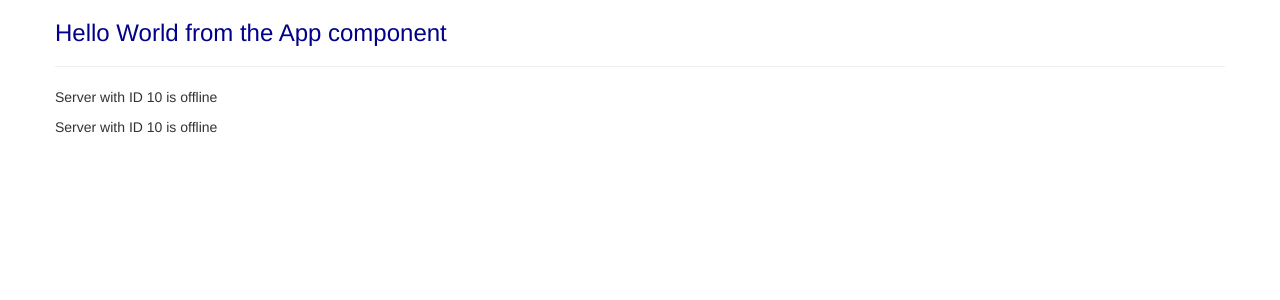
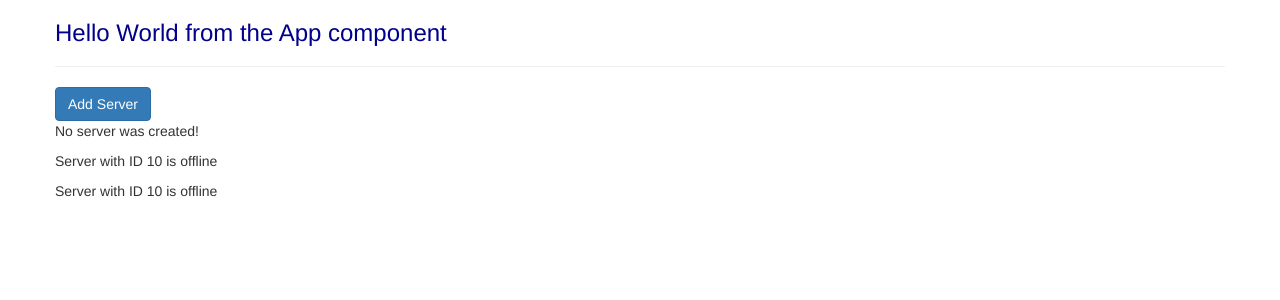
Before and after one commit to ferdef/angular_course, an Angular app: page / in a window 1280 px wide. Shown: the top 300 px of the page. Built offline with nearby package versions, Linux system fonts and the light colour scheme.

Commit message:
Playing with Events

```diff
--- a/src/app/servers/servers.component.html
+++ b/src/app/servers/servers.component.html
@@ -1,2 +1,8 @@
+<button
+    class="btn btn-primary"
+    [disabled]="!allowNewServer"
+    (click)="onCreateServer()">Add Server</button>
+<!--<p [innerText] = allowNewServer></p>-->
+<p [innerText] = serverCreationStatus></p>
 <app-server></app-server>
 <app-server></app-server>
--- a/src/app/servers/servers.component.ts
+++ b/src/app/servers/servers.component.ts
@@ -6,10 +6,19 @@
   styleUrls: ['./servers.component.css']
 })
 export class ServersComponent implements OnInit {
+  allowNewServer = false;
+  serverCreationStatus = 'No server was created!';
 
-  constructor() { }
+  constructor() {
+    setTimeout(() => {
+      this.allowNewServer = true;
+    },2000)
+  }
 
   ngOnInit() {
   }
 
+  onCreateServer() {
+    this.serverCreationStatus = 'Server was created!';
+  }
 }
```
